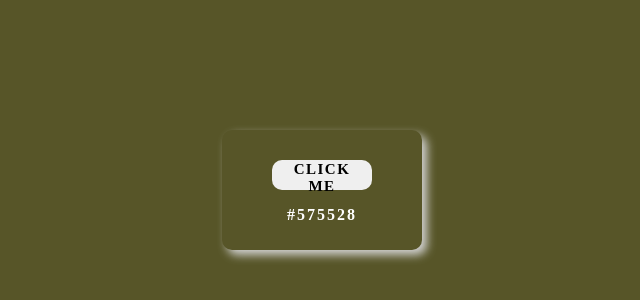
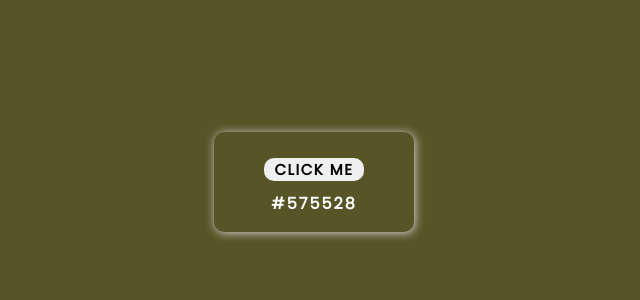
Before and after one commit to ronouk/random-background, a plain HTML site: page index.html in a window 1280 px wide. Shown: the part 218-518 px from the top of the page, without its empty margins (326-966 px from the left). Drawn offline with Linux system fonts and the light colour scheme.

Commit message:
font family fiixed

```diff
--- a/style.css
+++ b/style.css
@@ -1,3 +1,11 @@
+@import url('https://fonts.googleapis.com/css2?family=Poppins&display=swap');
+
+*{
+  margin: 0;
+  padding: 0;
+  box-sizing: border-box;
+  font-family: 'Poppins', sans-serif;
+}
 body {
   width: 100vw;
   height: 100vh;
@@ -19,9 +27,9 @@
   display: flex;
   justify-content: center;
   align-items: center;
-  box-shadow: 5px 5px 10px lightgray;
+  box-shadow: 1px 1px 10px lightgray;
   flex-direction: column;
-  padding-top: 20px
+  padding: 20px;
 }
 
 #button {
@@ -37,7 +45,9 @@
   font-weight: bold;
   letter-spacing: 1.5px;
   text-transform: uppercase;
-  border: none
+  border: none;
+  margin: 10px;
+  outline: none;
 }
 
 #button:hover {
```
